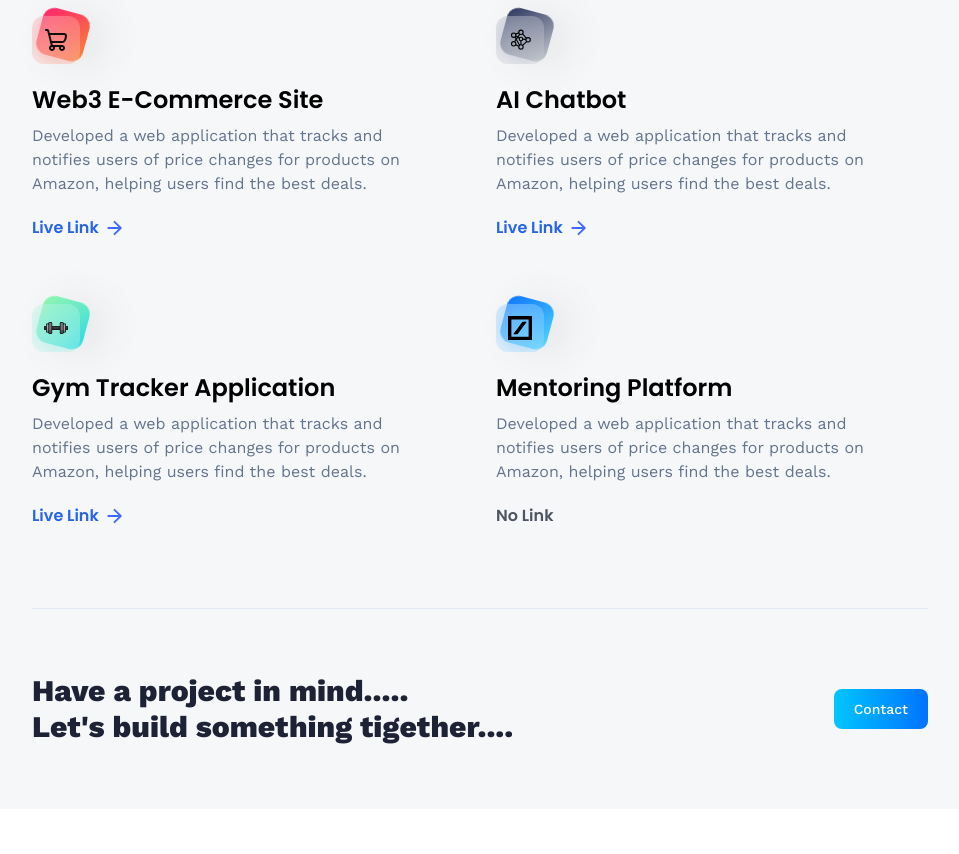
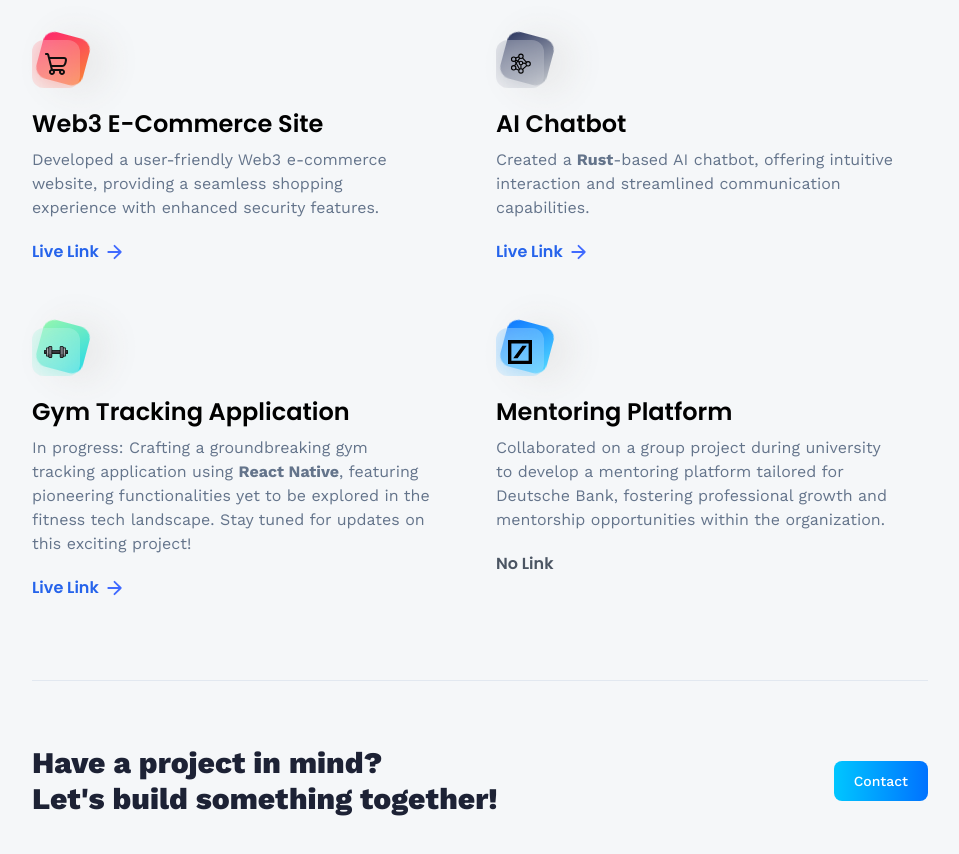
Before and after one commit to barna-bb/3d-portfolio, a React (Vite) app: page /projects in a window 1280 px wide. Shown: the part 300-1154 px from the top of the page, without its empty margins (160-1119 px from the left). Before the commit the page ends 1109 px from the top, so only its background shows below. Built offline with nearby package versions, Linux system fonts and the light colour scheme.

Commit message:
Small Fixes

```diff
--- a/src/components/CTA.jsx
+++ b/src/components/CTA.jsx
@@ -4,9 +4,9 @@ function CTA() {
   return (
     <section className="cta">
         <p className="cta-text">
-          Have a project in mind.....
+          Have a project in mind?
           <br className="sm:block hidden" />
-          Let's build something tigether....
+          Let's build something together!
         </p>
         <Link to="/contact" className="btn">Contact</Link>
     </section>
--- a/src/components/HomeInfo.jsx
+++ b/src/components/HomeInfo.jsx
@@ -24,7 +24,7 @@ const renderContent = {
         <InfoBox
             text={
                 <p>
-                    Worked with many companies <br />
+                    Worked with various companies <br />
                     and gathered many skills along the way
                 </p>
             }
--- a/src/constants/index.js
+++ b/src/constants/index.js
@@ -220,7 +220,7 @@ export const projects = [
         iconUrl: ecommerce,
         theme: 'btn-back-orange',
         name: 'Web3 E-Commerce Site',
-        description: 'Developed a web application that tracks and notifies users of price changes for products on Amazon, helping users find the best deals.',
+        description: 'Developed a user-friendly Web3 e-commerce website, providing a seamless shopping experience with enhanced security features.',
         link: 'https://github.com/barna-bb/cryptazon',
         renderButton: true,
     },
@@ -228,15 +228,15 @@ export const projects = [
         iconUrl: ai,
         theme: 'btn-back-black',
         name: 'AI Chatbot',
-        description: 'Developed a web application that tracks and notifies users of price changes for products on Amazon, helping users find the best deals.',
+        description: 'Created a <strong>Rust</strong>-based AI chatbot, offering intuitive interaction and streamlined communication capabilities.',
         link: 'https://github.com/barna-bb/ai-chatbot',
         renderButton: true,
     },
     {
         iconUrl: gym,
         theme: 'btn-back-green',
-        name: 'Gym Tracker Application',
-        description: 'Developed a web application that tracks and notifies users of price changes for products on Amazon, helping users find the best deals.',
+        name: 'Gym Tracking Application',
+        description: 'In progress: Crafting a groundbreaking gym tracking application using <strong>React Native</strong>, featuring pioneering functionalities yet to be explored in the fitness tech landscape. Stay tuned for updates on this exciting project!',
         link: 'https://github.com/barna-bb/gym-app',
         renderButton: true,
     },
@@ -244,7 +244,7 @@ export const projects = [
         iconUrl: deutschebank,
         theme: 'btn-back-blue',
         name: 'Mentoring Platform',
-        description: 'Developed a web application that tracks and notifies users of price changes for products on Amazon, helping users find the best deals.',
+        description: 'Collaborated on a group project during university to develop a mentoring platform tailored for Deutsche Bank, fostering professional growth and mentorship opportunities within the organization.',
         link: '#',
         renderButton: false,
     }
--- a/src/pages/About.jsx
+++ b/src/pages/About.jsx
@@ -14,7 +14,7 @@ function About() {
         </span>
       </h1>
       <div className="mt-5 flex flex-col gap-3 text-slate-500">
-        <p>Software Engineer based in London, specializing in...</p>
+        <p>Software Engineer based in London, specializing in Frontend and Full Stack Development.</p>
       </div>
       <div className="py-10 flex flex-col">
         <h3 className="subhead-text">My Skills</h3>
--- a/src/pages/Home.jsx
+++ b/src/pages/Home.jsx
@@ -74,7 +74,7 @@ function Home() {
           <ambientLight intensity={0.5} />
           <hemisphereLight skyColor="#b1e1ff" groundColor="000000" intensity={1} />
 
-          <Bird />
+          {/* <Bird /> */}
           <Sky
             isRotating={isRotating}
           />
--- a/src/pages/Projects.jsx
+++ b/src/pages/Projects.jsx
@@ -15,7 +15,7 @@ function Projects() {
         </span>
       </h1>
       <div className="mt-5 flex flex-col gap-3 text-slate-500">
-        <p>Done lotta projects n stuff...lot more on my github!...</p>
+        <p>Check out some of my recent projects! From web  to mobile development, I've been keeping busy. For more, head over to my <Link to="https://github.com/barna-bb">GitHub</Link>!</p>
       </div>
       <div className="flex flex-wrap my-20 gap-16">
         {projects.map((project) => (
```
Also changed, not shown: 1 other file (tests, documents, lock files or other folders).
